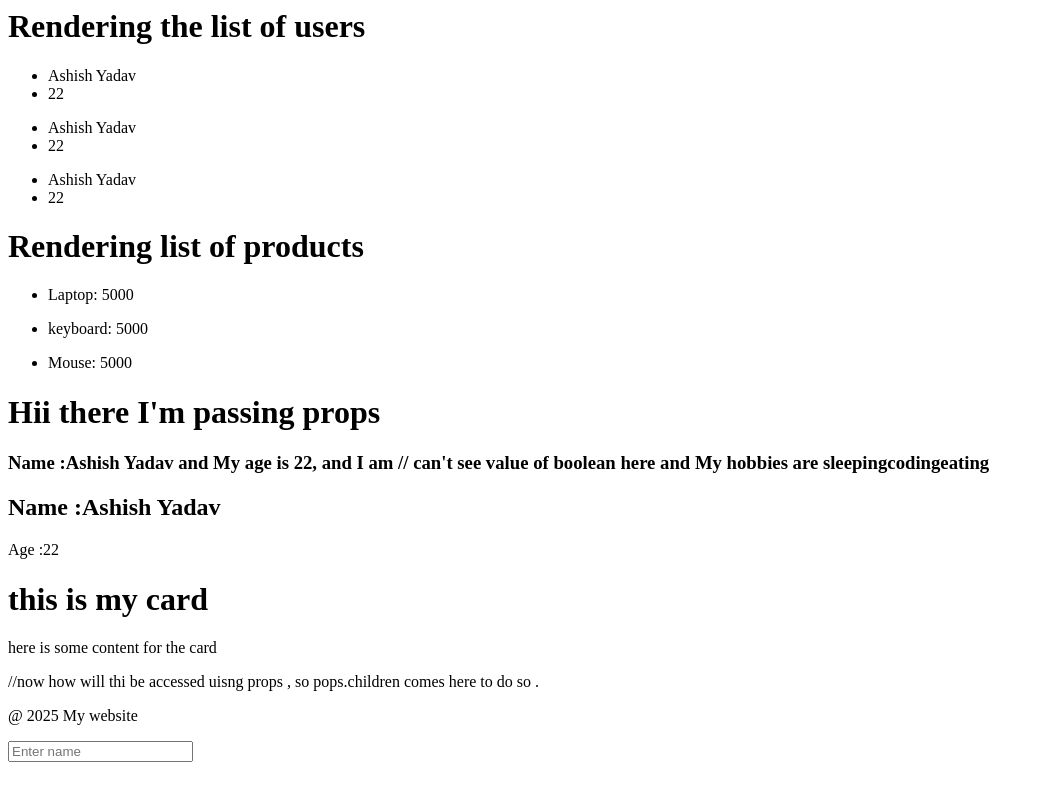
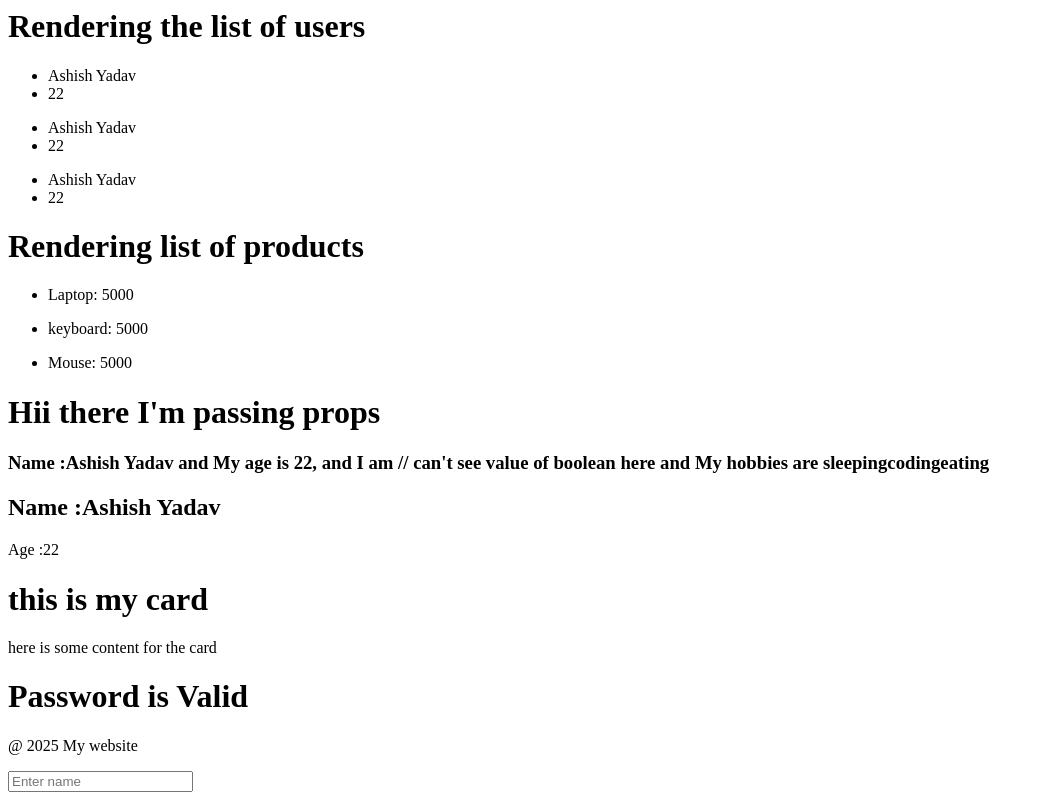
Before and after one commit to ashishyadav4368/React-Js, a React (Vite) app in the folder Day1/: page / in a window 1280 px wide. Shown: the part 1358-2158 px from the top of the page, without its empty margins (0-1044 px from the left). Before the commit the page ends 2128 px from the top, so only its background shows below. Built offline with nearby package versions, Linux system fonts and the light colour scheme.

Commit message:
Conditional Rendering

```diff
--- a/Day1/src/App.jsx
+++ b/Day1/src/App.jsx
@@ -11,6 +11,7 @@ import ProductList from "./components/ProductList";
 import Prop from "./components/Prop";
 import PropExercise from "./components/PropExercise";
 import Card from "./components/Card";
+import ConditionRender from "./components/ConditionRender";
 
 const App = () => {
   return (
@@ -37,9 +38,11 @@ const App = () => {
       <Card>
         <h1>this is my card</h1>
         <p>here is some content for the card </p>
-        //now how will thi be accessed uisng props , so pops.children comes here
-        to do so .
+        {/* //now how will thi be accessed uisng props , so pops.children comes here
+        to do so . */}
       </Card>
+
+      <ConditionRender isValid={true} />
       <Footer />
     </div>
   );
--- /dev/null
+++ b/Day1/src/components/ConditionRender.jsx
@@ -0,0 +1,28 @@
+//Conditional rendering allows us to dynamically display
+// //different UI components based on specific conditions
+
+import React from "react";
+
+const InvalidPassword = () => {
+  return (
+    <div>
+      <h1>Password is Invalid</h1>
+    </div>
+  );
+};
+const ValidPassword = () => {
+  return (
+    <div>
+      <h1>Password is Valid</h1>
+    </div>
+  );
+};
+
+const ConditionRender = ({ isValid }) => {
+  //   if (isValid) {
+  //     return <ValidPassword />;
+  //   }
+  //   return <InvalidPassword />;
+  return isValid ? <ValidPassword /> : <InvalidPassword />;
+};
+export default ConditionRender;
```
